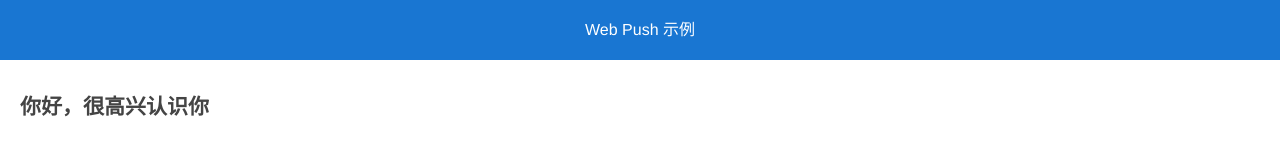
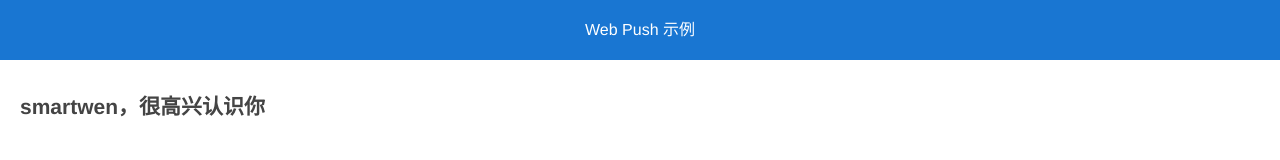
Before and after one commit to Maindarker/pwa-test, a website: page public/index.html in a window 1280 px wide. Drawn offline with Linux system fonts and the light colour scheme; a web font is replaced by a local one.

```diff
--- a/public/index.html
+++ b/public/index.html
@@ -27,7 +27,7 @@
 
   <section class="main">
     <div class="content">
-      <h1> 你好，很高兴认识你 </h1>
+      <h1> smartwen，很高兴认识你 </h1>
     </div>
   </section>
   <script>
```
Also changed, not shown: .github/workflows/firebase-hosting-merge.yml (added), .github/workflows/firebase-hosting-pull-request.yml (added), firebase.json, 2 other files.
